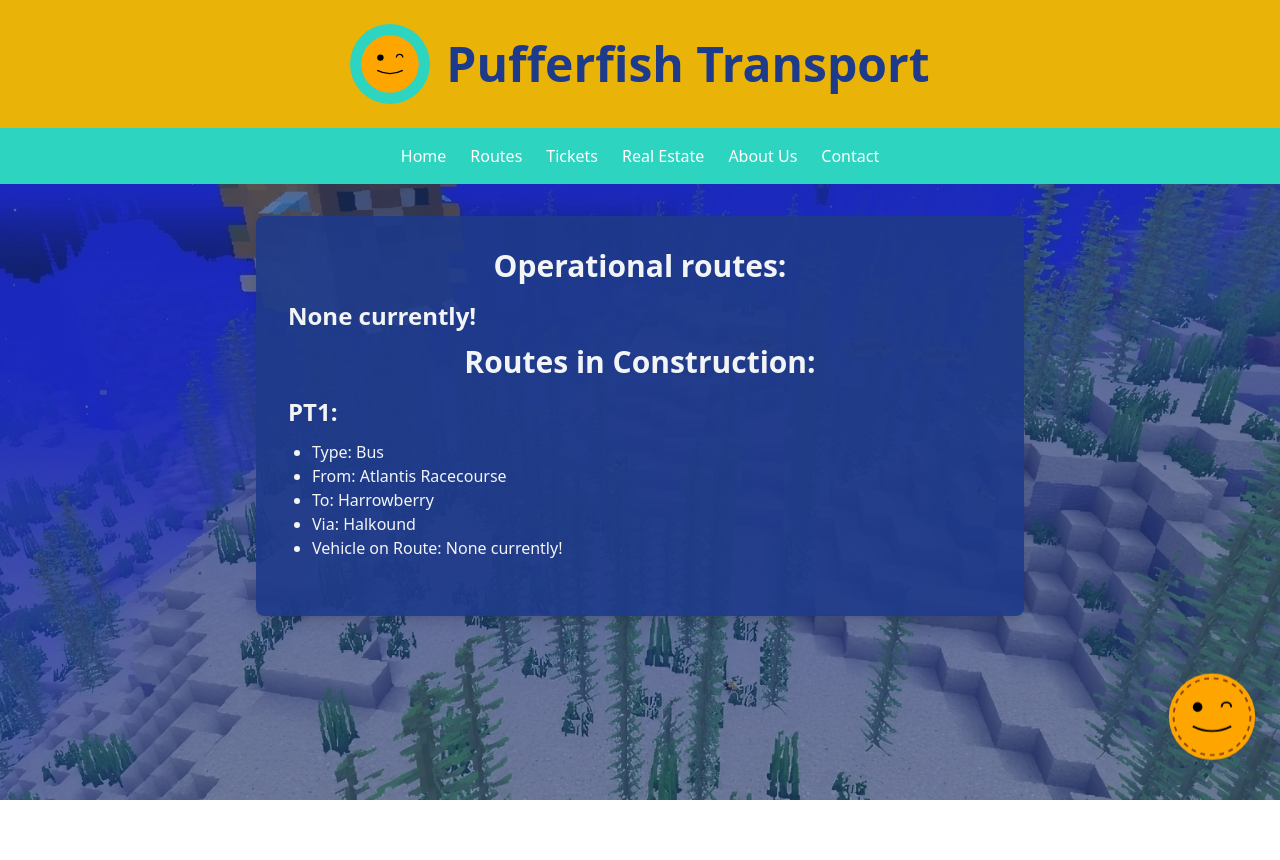
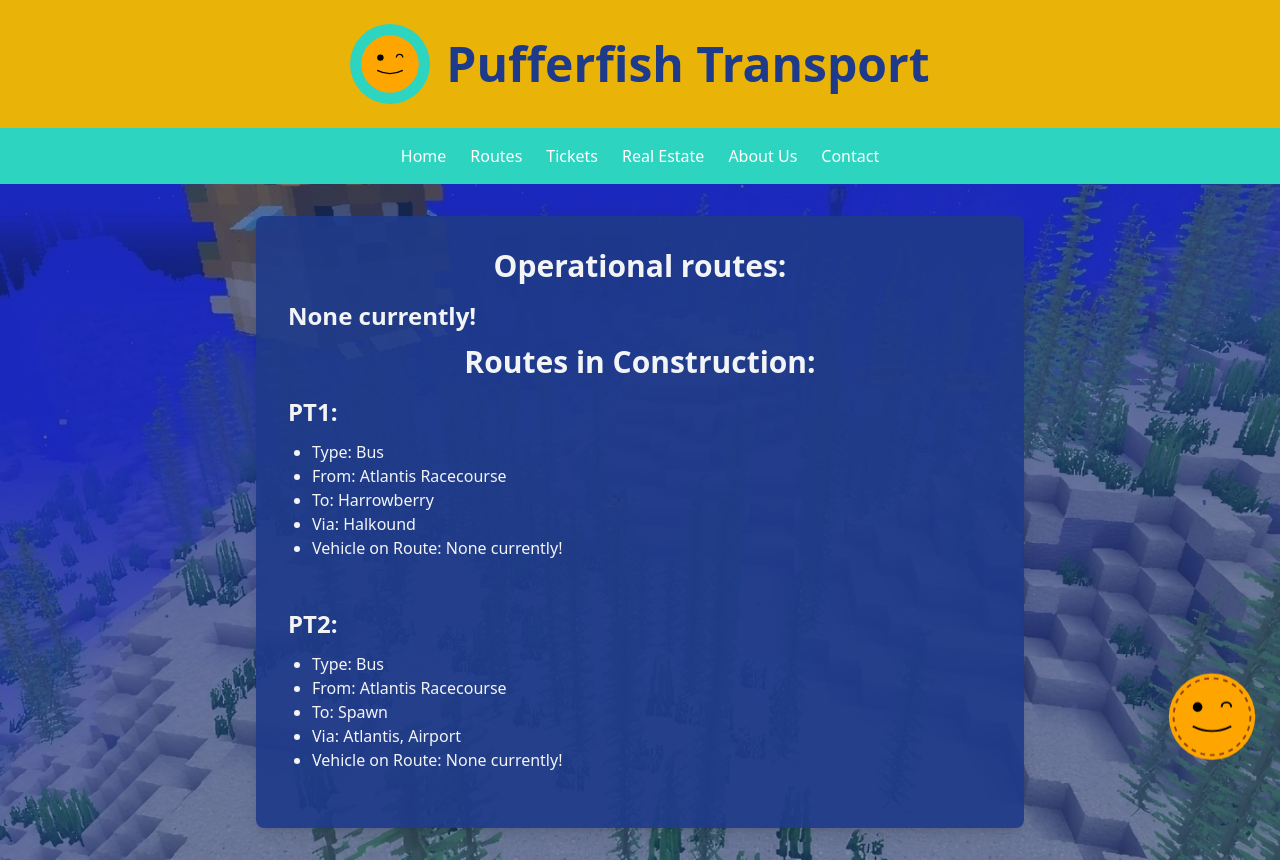
Before and after one commit to AwesomeKalin/pufferfishtranswebsite, a SvelteKit app: page /routes in a window 1280 px wide. Before the commit the page ends 800 px from the top, so only its background shows below. Built offline with nearby package versions, Linux system fonts and the light colour scheme.

Commit message:
Updated Routes and Real Estate Stations

```diff
--- a/src/routes/real-estate/+page.svelte
+++ b/src/routes/real-estate/+page.svelte
@@ -11,8 +11,8 @@
 <ul class="mb-6 list-disc pl-6">
 	<li>Small, unfurnished house for 1</li>
 	<li>Surrounded by water</li>
-	<li>Nearest Bus Stop and Routes: Atlantis Racecourse, No Routes Currently</li>
-	<li>Nearest Train Station and Routes: Atlantis, Blue Line from MangoRail</li>
+	<li>Nearest Bus Stop and Routes: Atlantis, No Routes Currently</li>
+	<li>Nearest Train Station and Routes: Airport, Blue Line from MangoRail</li>
 	<li>Buy or Rent: Best Offer</li>
 	<li>
 		Purchase by talking to one of our representatives on the <a
--- a/src/routes/routes/+page.svelte
+++ b/src/routes/routes/+page.svelte
@@ -9,4 +9,12 @@
     <li>To: Harrowberry</li>
     <li>Via: Halkound</li>
     <li>Vehicle on Route: None currently!</li>
+</ul><br />
+<h3 class="mb-3 text-2xl font-semibold">PT2:</h3>
+<ul class="mb-6 list-disc pl-6">
+    <li>Type: Bus</li>
+    <li>From: Atlantis Racecourse</li>
+    <li>To: Spawn</li>
+    <li>Via: Atlantis, Airport</li>
+    <li>Vehicle on Route: None currently!</li>
 </ul>
```
